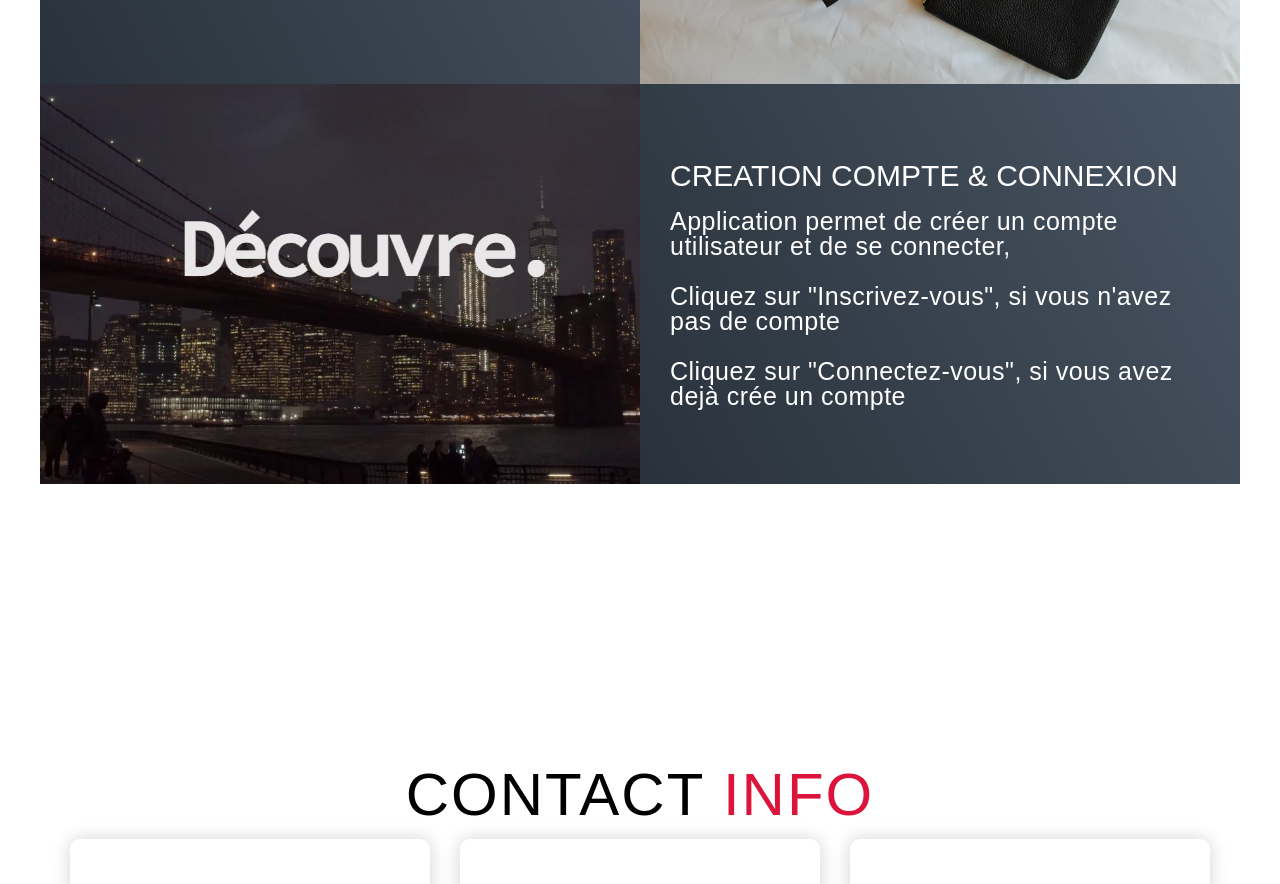
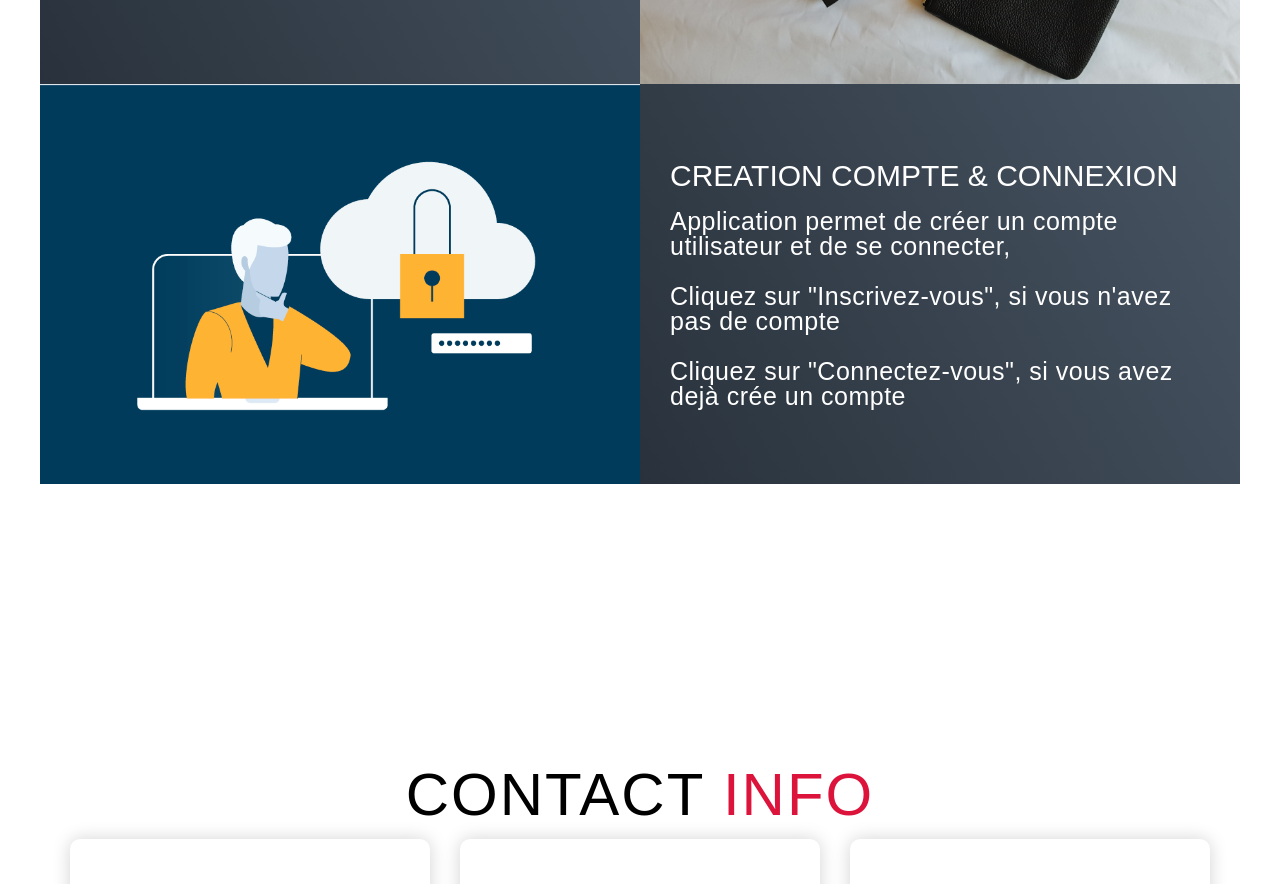
Before and after one commit to Thiernomdou/MonPortfolio, a plain HTML site: page index.html in a window 1280 px wide. Shown: the part 2905-3789 px from the top of the page. Drawn offline with nearby package versions, Linux system fonts and the light colour scheme; grey boxes are pictures that could not be loaded; a web font is replaced by a local one.

Commit message:
authentification

```diff
--- a/index.html
+++ b/index.html
@@ -124,7 +124,7 @@ integrity="sha384-fnmOCqbTlWIlj8LyTjo7mOUStjsKC4pOpQbqyi7RrhN7udi9RwhKkMHpvLbHG9
             </p>
           </div>
           <div class="project-img">
-            <a href="https://thierno-firebase-auth.netlify.app/" target="_blank"><img src="./img/languette.JPG" alt="img"></a>
+            <a href="https://thierno-firebase-auth.netlify.app/" target="_blank"><img src="./img/authentification.png" alt="img"></a>
           </div>
         </div>
       </div>
```
Also changed, not shown: img/authentification.png (added).
